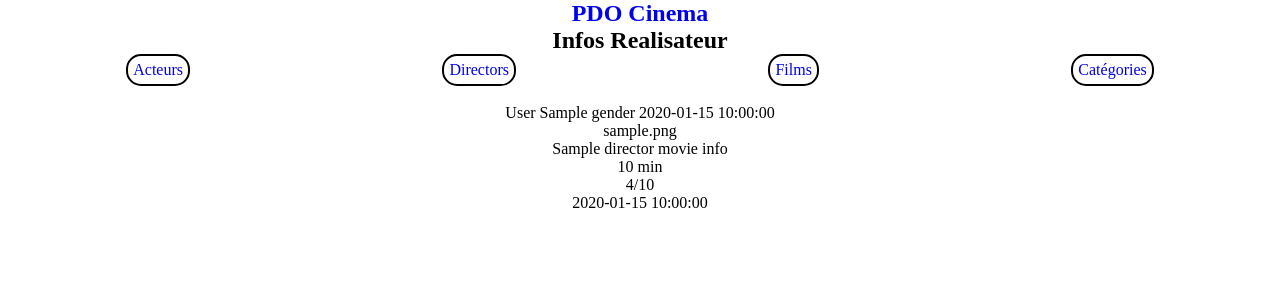
After one commit to MrLylas/MVC, a PHP site: template view/info/directorInfo.php in a window 1280 px wide. The commit adds this page. Shown: the top 300 px of the page. Run offline with PHP 8.4, Linux system fonts and the light colour scheme; the template is opened without the code that fills it: most values are stand-ins (such as "Sample title", 1, 10 or a date in 2020).

Commit message:
add Director Info Function

```diff
--- a/index.php
+++ b/index.php
@@ -47,6 +47,7 @@ use Controller\CinemaController;
 
         case "filmInfo" : $ctrlCinema->infoFilm($_GET["id"]);break;
         case "comedianInfo" : $ctrlPerson->comedianInfo($_GET["id"]);break;
+        case "DirectorInfo" : $ctrlPerson->DirectorInfo($_GET["id"]);break;
 
 
         //Form
--- /dev/null
+++ b/view/info/directorInfo.php
@@ -0,0 +1,31 @@
+<?php ob_start();?>
+
+
+        <?php
+foreach($requete->fetchAll() as $director) { ?>
+    <div class="actor">
+        <?= $director["person_fullname"]?>
+        <?= $director["gender"]?>
+        <?= $director["birth_date"]?>
+    </div>
+    <?php } ?>
+    <?php
+foreach($DirectorMovieInfo->fetchAll() as $movie) { ?>
+    <div class="movie">
+        <?= $movie["movie_poster"]?>
+
+        <p><?= $movie["movie_name"]?></p>
+        <p><?= $movie["duration"]?> min</p>
+        <p><?= $movie["rating"]?>/10</p>
+        <p><?= $movie["release_date"]?></p><br>
+    </div>
+<?php } ?>
+    </tbody>
+
+
+<?php
+
+$titre = "Infos Realisateur";
+$titre_secondaire = "Infos Realisateur";
+$contenu = ob_get_clean();
+require "view/template.php";
```
Also changed, not shown: controller/PersonController.php (+28 -0 lines), view/list/listDirector.php (+9 -15 lines).
